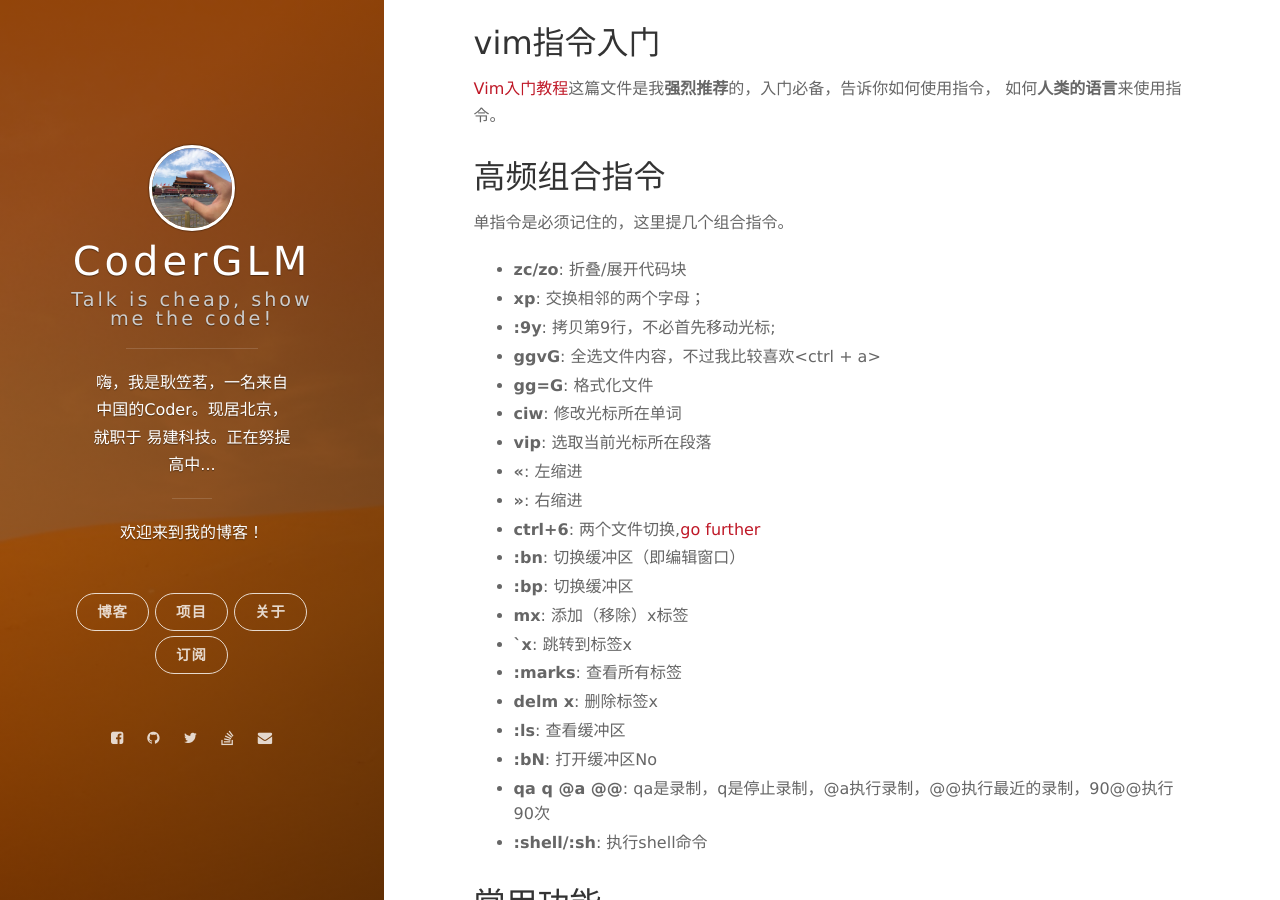
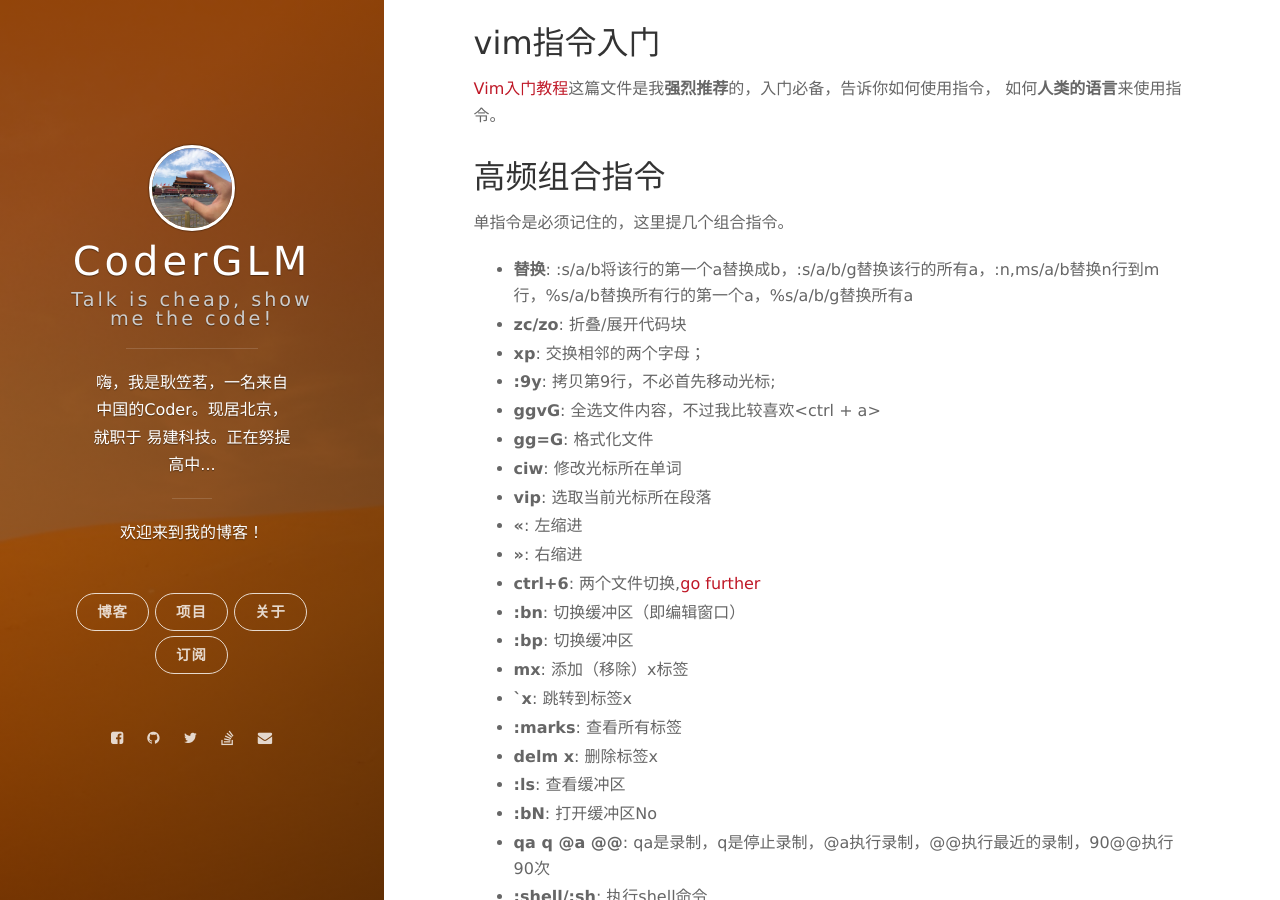
Before and after one commit to CoderLim/jekyll-based-blog, a Jekyll site: the page built from _posts/2016-09-08-how-to-use-vim.markdown, in a window 1280 px wide and 900 px high, scrolled down 1483 px. Built offline with Jekyll 4.4.1, drawn with Linux system fonts in a browser that asks for light colours; nearby versions of some CDN libraries; comment, search, counter and statistics services are not loaded.

Commit message:
增加替换指令

```diff
--- a/_posts/2016-09-08-how-to-use-vim.markdown
+++ b/_posts/2016-09-08-how-to-use-vim.markdown
@@ -32,6 +32,7 @@ tags: exvim;vim;使用;方法;终极;总结;入门;
 
 单指令是必须记住的，这里提几个组合指令。<br/>
 
+- **替换**: :s/a/b将该行的第一个a替换成b，:s/a/b/g替换该行的所有a，:n,ms/a/b替换n行到m行，%s/a/b替换所有行的第一个a，%s/a/b/g替换所有a
 - **zc/zo**: 折叠/展开代码块
 - **xp**: 交换相邻的两个字母；
 - **:9y**: 拷贝第9行，不必首先移动光标;
```
